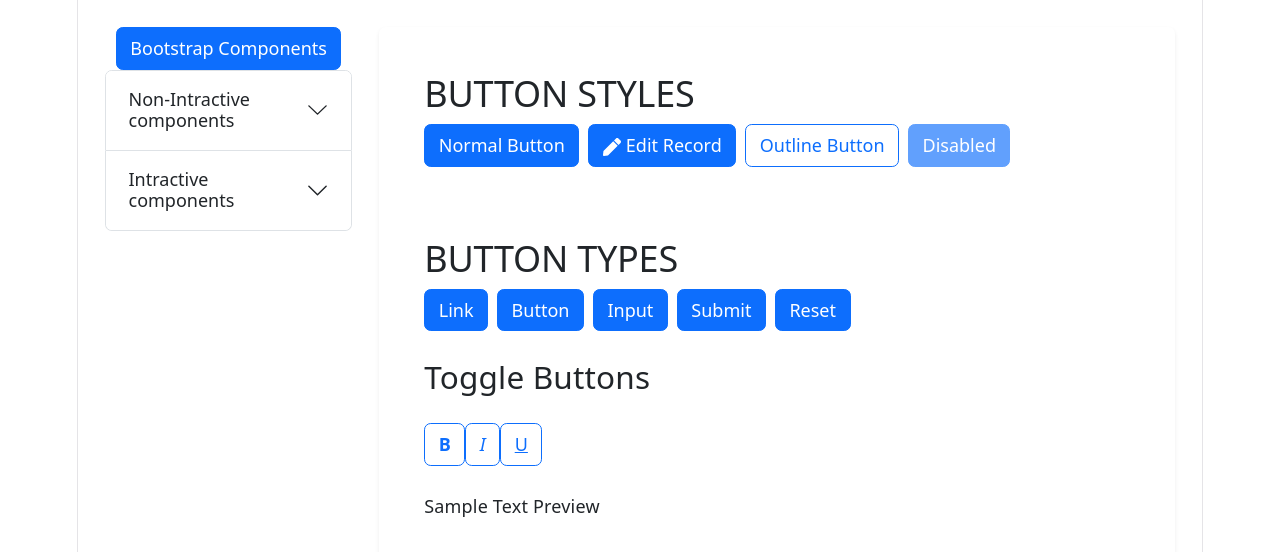
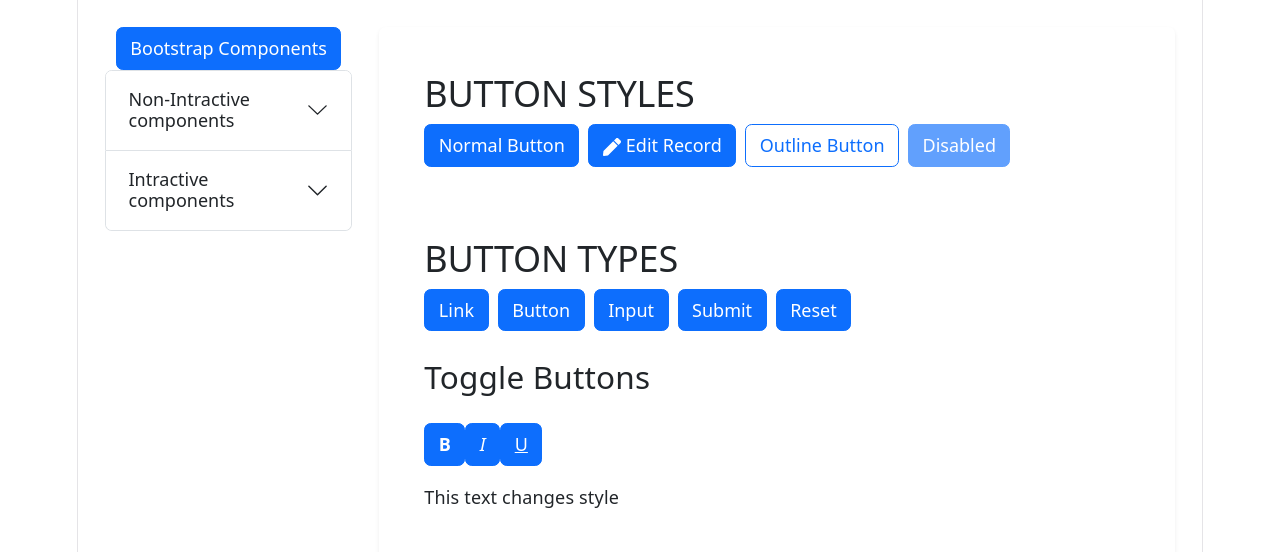
Before and after one commit to Indixpert-sumit/REACT.JS_JULY, a React (Vite) app: page /buttons in a window 1280 px wide. Shown: the top 552 px of the page. Built offline with nearby package versions, Linux system fonts and the light colour scheme.

Commit message:
RB_Buttons complete

```diff
--- a/src/pages/RB_Buttons.jsx
+++ b/src/pages/RB_Buttons.jsx
@@ -6,13 +6,6 @@
     const [bold, setBold] = useState(false);
     const [italic, setItalic] = useState(false);
     const [underline, setUnderline] = useState(false);
-
-    const textStyle = {
-        fontWeight: bold ? "bold" : "normal",
-        fontStyle: italic ? "italic" : "normal",
-        textDecoration: underline ? "underline" : "none",
-        marginTop: "10px",
-    };
 
     return (
         <div className="p-4">
@@ -29,8 +22,7 @@
             {/* Button Types Section */}
             <h2 className='d-flex' style={{ marginTop: "70px" }}>BUTTON TYPES</h2>
             <div className='d-flex gap-2' >
-                <Button variant="primary">Link</Button>
-                <Button variant="primary">Button</Button>
+                <Button href="#">Link</Button> <Button type="submit">Button</Button>
                 <Button variant="primary" type="button">Input</Button>
                 <Button variant="primary" type="submit">Submit</Button>
                 <Button variant="primary" type="reset">Reset</Button>
@@ -39,28 +31,29 @@
             {/* Toggle Buttons Section */}
             <h3 className="mt-4 d-flex">Toggle Buttons</h3>
             <div className="mt-4 d-flex">
-                <Button
-                    variant={bold ? "primary" : "outline-primary"}
-                    onClick={() => setBold(!bold)}>
+                <Button onClick={() => setBold(!bold)} >
                     <b>B</b>
                 </Button>
 
-                <Button
-                    variant={italic ? "primary" : "outline-primary"}
-                    onClick={() => setItalic(!italic)}>
+                <Button onClick={() => setItalic(!italic)}>
                     <i>I</i>
                 </Button>
 
                 <Button
-                    variant={underline ? "primary" : "outline-primary"}
-                    onClick={() => setUnderline(!underline)}>
+                    onClick={() => setUnderline(!underline)} >
                     <u>U</u>
                 </Button>
-                </div>
-
-            <div style={textStyle} className="mt-4 d-flex">
-                Sample Text Preview
             </div>
+            <p
+                className=" d-flex mt-3"
+                style={{
+                    fontWeight: bold ? "bold" : "normal",
+                    fontStyle: italic ? "italic" : "normal",
+                    textDecoration: underline ? "underline" : "none"
+                }}
+            >
+                This text changes style
+            </p>
         </div>
     );
 };
```
